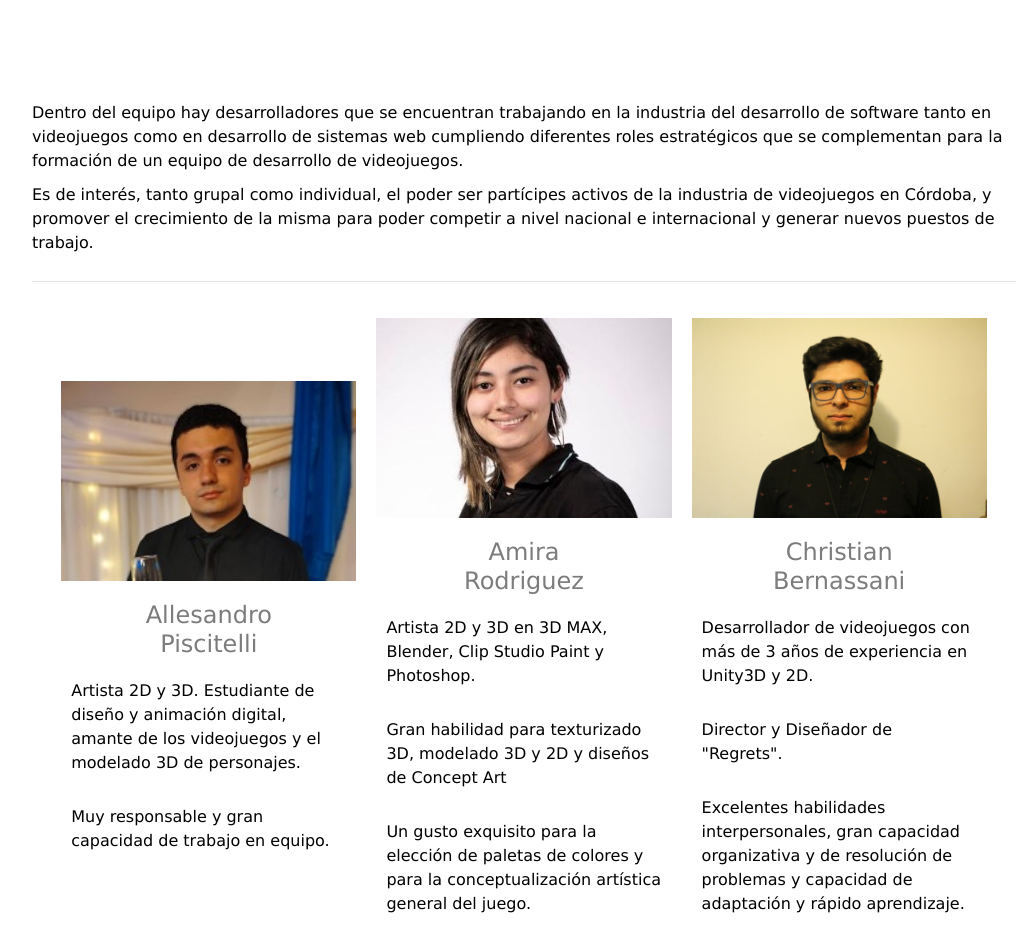
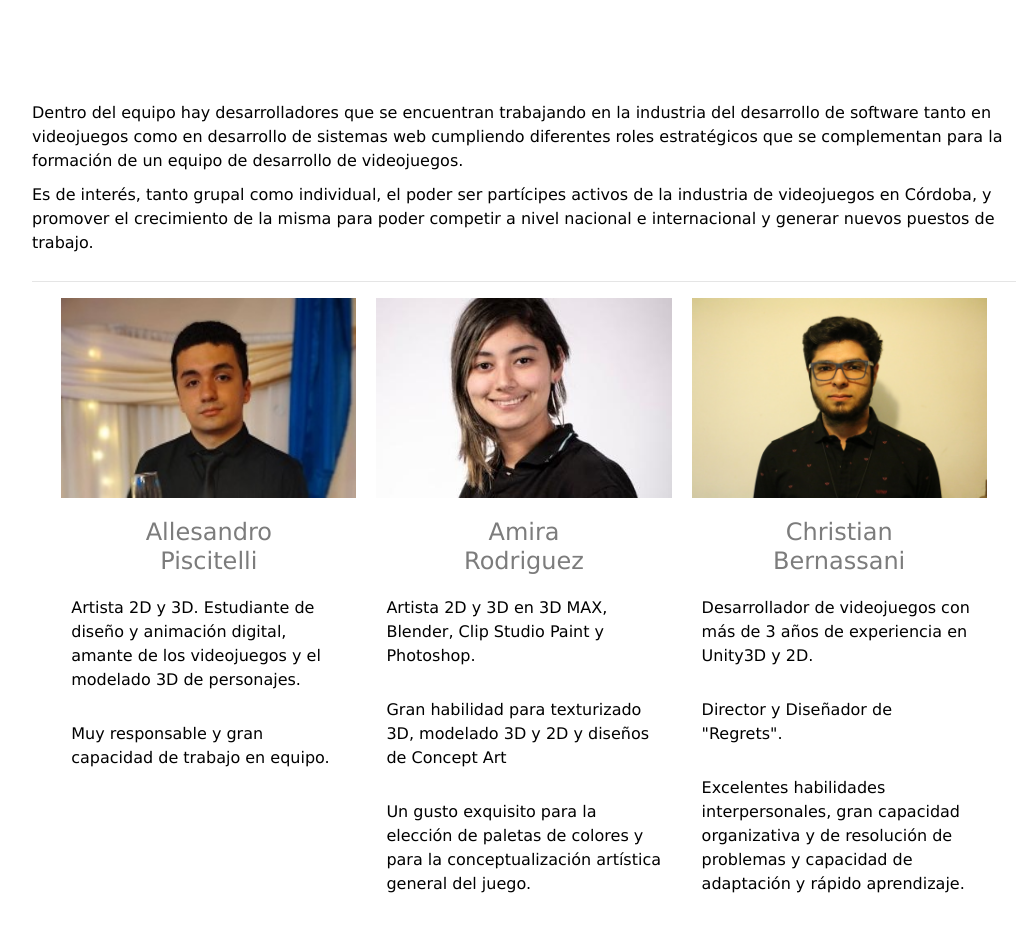
Before and after one commit to fpiedrasanta/44670-piedrasanta-desarrollo-web, a website: page pages/sobre-nosotros.html in a window 1280 px wide. Shown: the part 2261-3190 px from the top of the page, without its empty margins (116-1149 px from the left). Drawn offline with nearby package versions, Linux system fonts and the light colour scheme.

Commit message:
corrección de css del team panel

```diff
--- a/css/site.css
+++ b/css/site.css
@@ -203,7 +203,8 @@ p {
 
 .team-member {
   width: 100%;
-  margin: 20px; }
+  margin: 20px;
+  height: 100%; }
   .team-member img {
     width: 100%;
     height: 200px;
```
